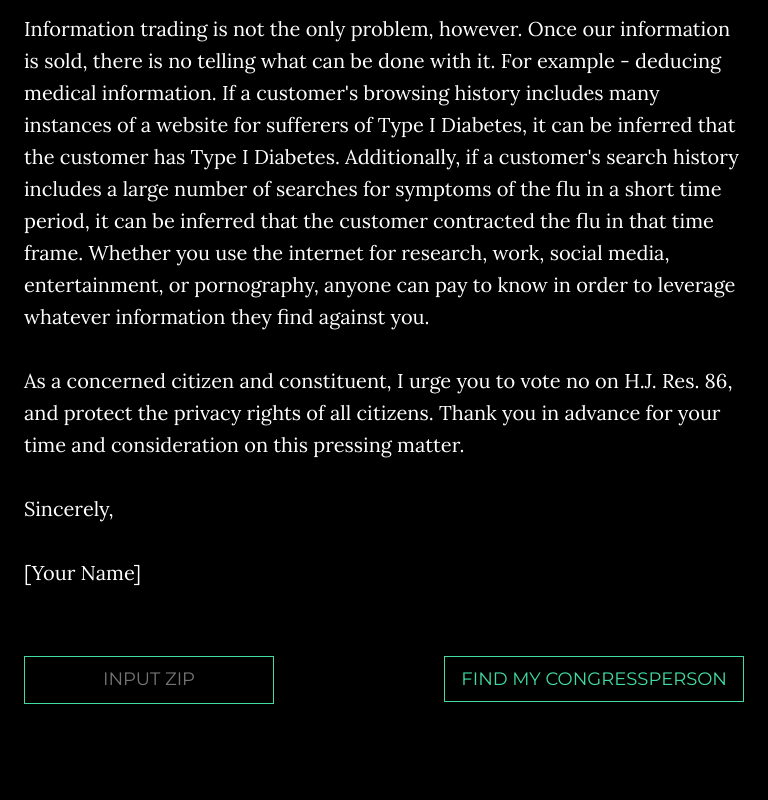
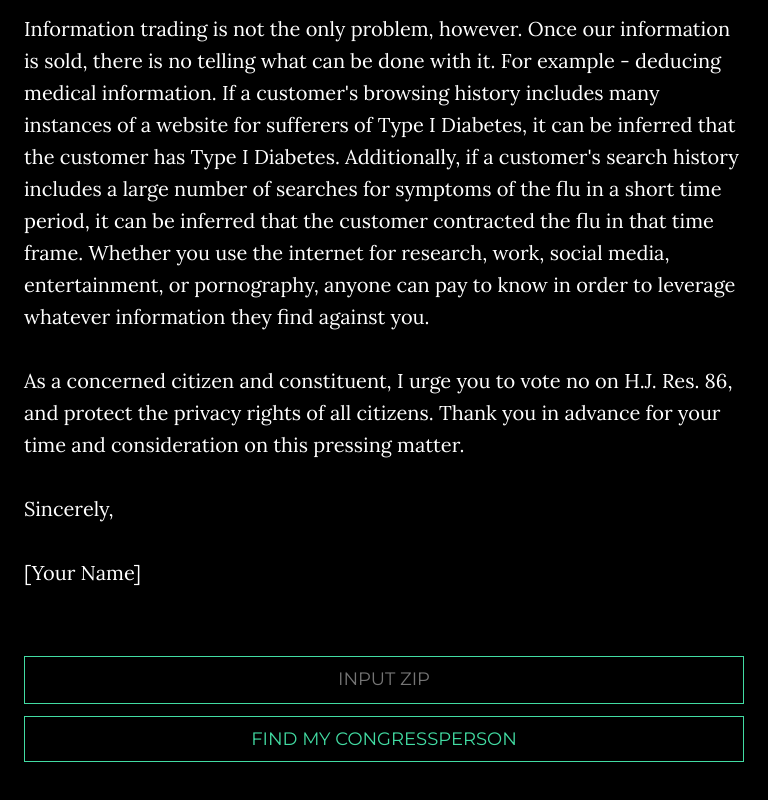
Before and after one commit to KeepOurNetFree/keepournetfree.github.io, a website: page mail.html in a window 768 px wide. Shown: the part 2604-3404 px from the top of the page. Drawn offline with nearby package versions, Linux system fonts and the light colour scheme.

Commit message:
Fixed the issue with the congressperson finder looking funky on mobile devices.

```diff
--- a/css/grayscale.css
+++ b/css/grayscale.css
@@ -338,7 +338,21 @@ input[type=text] {
     ul.banner-social-buttons li {
         display: block;
         margin-bottom: 20px;
-        padding: 0; }
+        padding: 0;
+    }
+}
+
+@media (max-width:768px) {
+    #zip {
+        width: 100%;
+        margin-bottom: 12px;
+        display: inline-block;
+    }
+
+    #zipButton {
+        width: 100%;
+        display: inline-block;
+    }
 }
 
 @media (min-width: 768px) {
--- a/mail.html
+++ b/mail.html
@@ -102,8 +102,11 @@
                         Sincerely,<br><br>
                         [Your Name]<br><br>
                     </p>
-                <input type="text" onkeypress='return event.charCode >= 48 && event.charCode <= 57' id="zip" maxlength="5" placeholder="Input Zip" /></span><input type="button" id="zipButton" onclick="sendMail()" class="btn btn-default btn-lg" value="Find My Congressperson"></a>
-                <div id="display-success" style="display: none; color: red;"><p>Please enter a 5 digit zip code.</p></div>
+                    <input type="text" onkeypress='return event.charCode >= 48 && event.charCode <= 57' id="zip" maxlength="5" placeholder="Input Zip" />
+                    <input type="button" id="zipButton" onclick="sendMail()" class="btn btn-default btn-lg" value="Find My Congressperson">
+                    <div id="display-success" style="display: none; color: red;">
+                        <p>Please enter a 5 digit zip code.</p>
+                    </div>
                 </div>
 
             </div>
```
Lines whose indentation alone changed are shown as unchanged.
